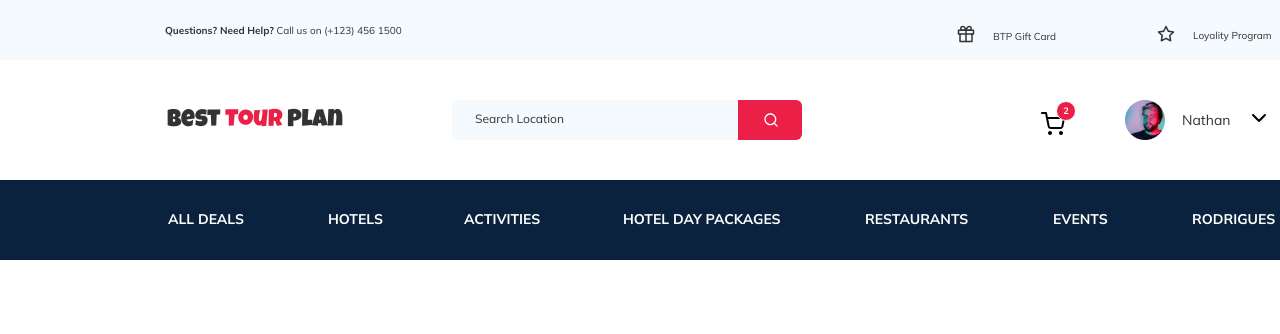
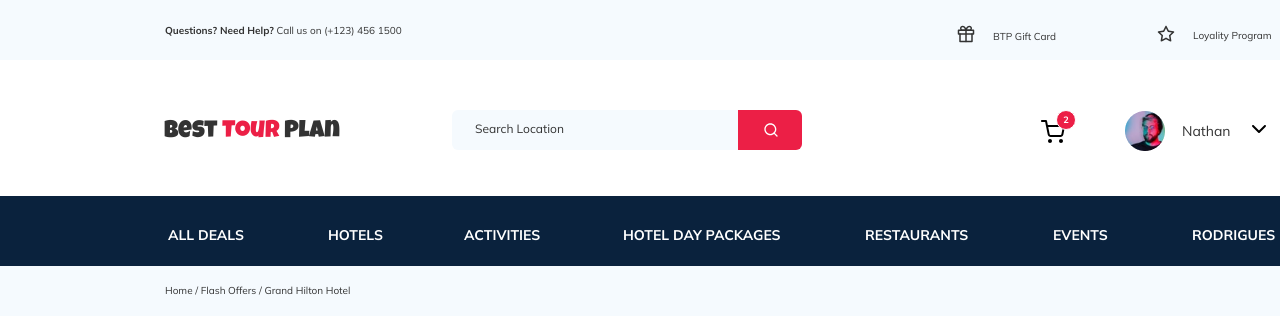
Before and after one commit to marcoimproda/hotel_booking, a plain HTML site: page index.html in a window 1280 px wide. Shown: the top 334 px of the page. Drawn offline with Linux system fonts and the light colour scheme.

Commit message:
Added bread-crumb and fixed visualization with position absolute

```diff
--- a/index.html
+++ b/index.html
@@ -61,13 +61,12 @@
             <li><a href="#navbar-bottom-container" class="navbar-bottom__menu_six">Events</a></li>
             <li><a href="#navbar-bottom-container" class="navbar-bottom__menu_seven">Rodrigues</a></li>
         </ul>
-        <!-- <a href="#navbar-bottom-container" class="navbar-bottom__menu_one">All deals</a>
-        <a href="#navbar-bottom-container" class="navbar-bottom__menu_two">Hotels</a>
-        <a href="#navbar-bottom-container" class="navbar-bottom__menu_three">Activities</a>
-        <a href="#navbar-bottom-container" class="navbar-bottom__menu_four">Hotel day packages</a>
-        <a href="#navbar-bottom-container" class="navbar-bottom__menu_five">Restaurants</a>
-        <a href="#navbar-bottom-container" class="navbar-bottom__menu_six">Events</a>
-        <a href="#navbar-bottom-container" class="navbar-bottom__menu_seven">Rodrigues</a> -->
+    </div>
+
+    <!-- Breadcrumb -->
+
+    <div class="bread-crumb">
+        <span class="bread-crumb__links"><a href="#"> Home</a> / <a href="#"> Flash Offers</a> / <a href="#"> Grand Hilton Hotel</a></span>
     </div>
 
 </body>
--- a/style.css
+++ b/style.css
@@ -2,13 +2,15 @@
 :root {
     --grey-black: #333333;
     --dark-red: #EC1F46;
+    --duron-faraway-blue: #F5FAFE;
     --navtop-font-size: 10px;
     --navtop-line-height: 13px;
 }
 
 body {
-    margin: 0;
-    padding: 0;
+    display: table;
+    margin: auto;
+    padding: auto;
 }
 
 
@@ -18,12 +20,12 @@ body {
     position: relative;
     display: block;
     width: 1440px;
-    height: 260px;
+    height: 120px;
 }
 
 .navtop-top {
     color: var(--grey-black);
-    background-color: #f5fafe;
+    background-color: var(--duron-faraway-blue);
     height: 60px;
     width: 1440px;
 }
@@ -97,19 +99,25 @@ body {
 /* Navbar */
 
 .navbar {
-    position: absolute;
+    position: relative;
+    display: block;
     width: 1440px;
     height: 120px;
     left: 2px;
     top: 0px;
 }
 
+.navbar__logo {
+    height: 60px;
+    width: 1440px;
+}
+
 .navbar__logo span {
     position: absolute;
     width: 177px;
     height: 24px;
-    left: 165px;
-    top: 109px;
+    left: 162px;
+    top: 0px;
     font-family: Luckiest Guy;
     font-style: normal;
     font-weight: normal;
@@ -128,7 +136,7 @@ body {
     width: 352px;
     height: 42px;
     left: 450px;
-    top: 100px;
+    top: -10px;
 }
 
 .navbar__search label {
@@ -149,7 +157,7 @@ body {
     width: 350px;
     height: 40px;
     left: 0px;
-    background: #F5FAFE;
+    background: var(--duron-faraway-blue);
     border-radius: 6px;
     border: none;
 }
@@ -173,11 +181,11 @@ body {
 }
 
 .navbar__cart {
-    position: absolute;
+    position: relative;
     width: 34px;
     height: 34px;
     left: 1038px;
-    top: 102px;
+    top: -60px;
 }
 
 .navbar__cart-icn1 {
@@ -185,7 +193,7 @@ body {
     width: 24px;
     height: 24px;
     left: 1px;
-    top: 10px;
+    top: 0px;
 }
 
 .icon-badge {
@@ -197,7 +205,7 @@ body {
     border: 1px solid #fff;
     border-radius: 50%;
     position: relative;
-    top: -1px;
+    top: -10px;
     left: 16px;
     font-family: Mulish;
     font-style: normal;
@@ -207,11 +215,11 @@ body {
 }
 
 .navbar__profile {
-    position: absolute;
+    position: relative;
     width: 150px;
     height: 40px;
     left: 1125px;
-    top: 99px;
+    top: -130px;
 }
 
 .navbar__profile_img {
@@ -245,12 +253,15 @@ body {
     top: 7px;
 }
 
+
+/* Navbar Bottom */
+
 .navbar-bottom-container {
-    position: absolute;
+    position: relative;
     width: 1440px;
     height: 80px;
     left: 0px;
-    top: 180px;
+    top: -100px;
     background: #0A223D;
 }
 
@@ -328,3 +339,34 @@ body {
     left: 1192px;
     top: 30px;
 }
+
+
+/* Breadcrumb */
+
+.bread-crumb {
+    position: relative;
+    width: 1440px;
+    height: 50px;
+    left: 0px;
+    top: -110px;
+    background: var(--duron-faraway-blue);
+    color: var(--grey-black);
+}
+
+.bread-crumb__links {
+    position: relative;
+    width: 186px;
+    height: 13px;
+    left: 165px;
+    top: 14px;
+    font-family: Mulish;
+    font-style: normal;
+    font-weight: normal;
+    font-size: 10px;
+    line-height: 13px;
+}
+
+.bread-crumb__links a {
+    text-decoration: none;
+    color: var(--grey-black);
+}
```
